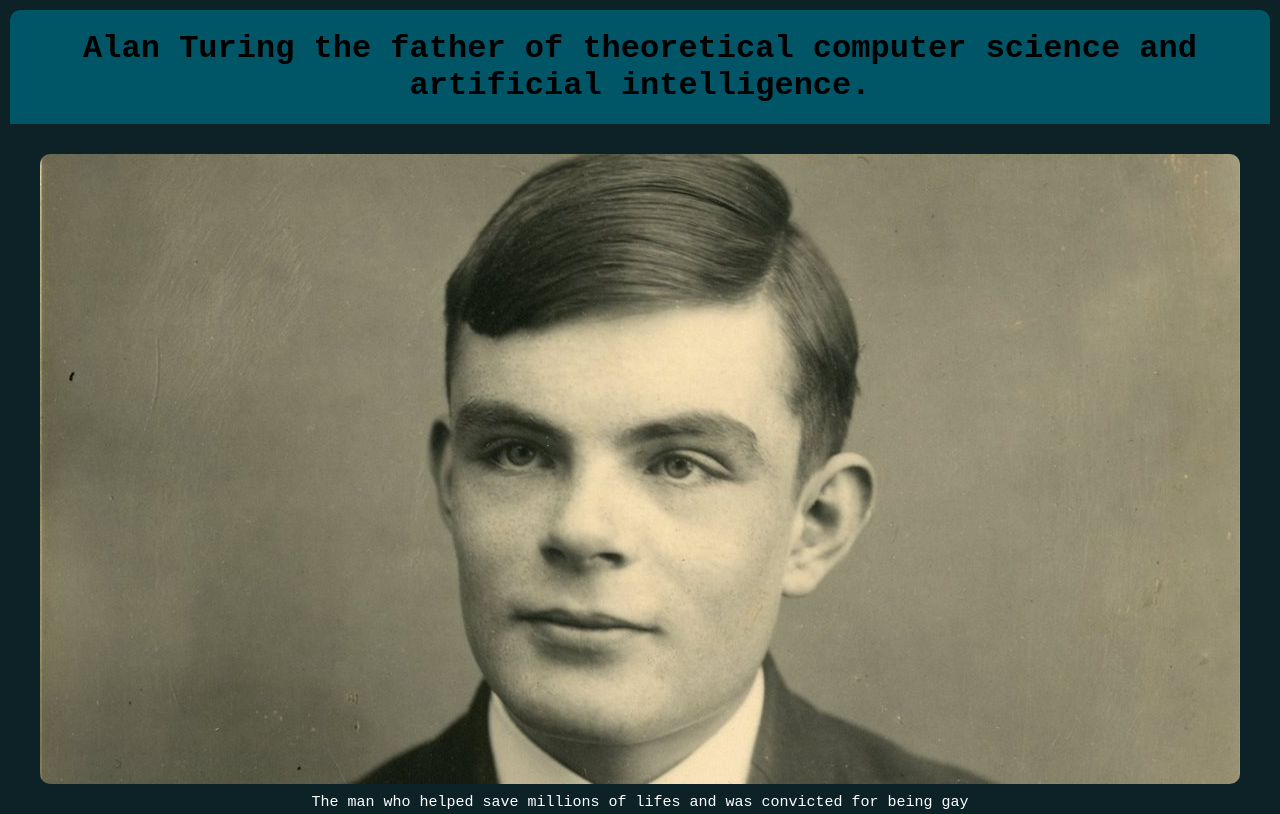
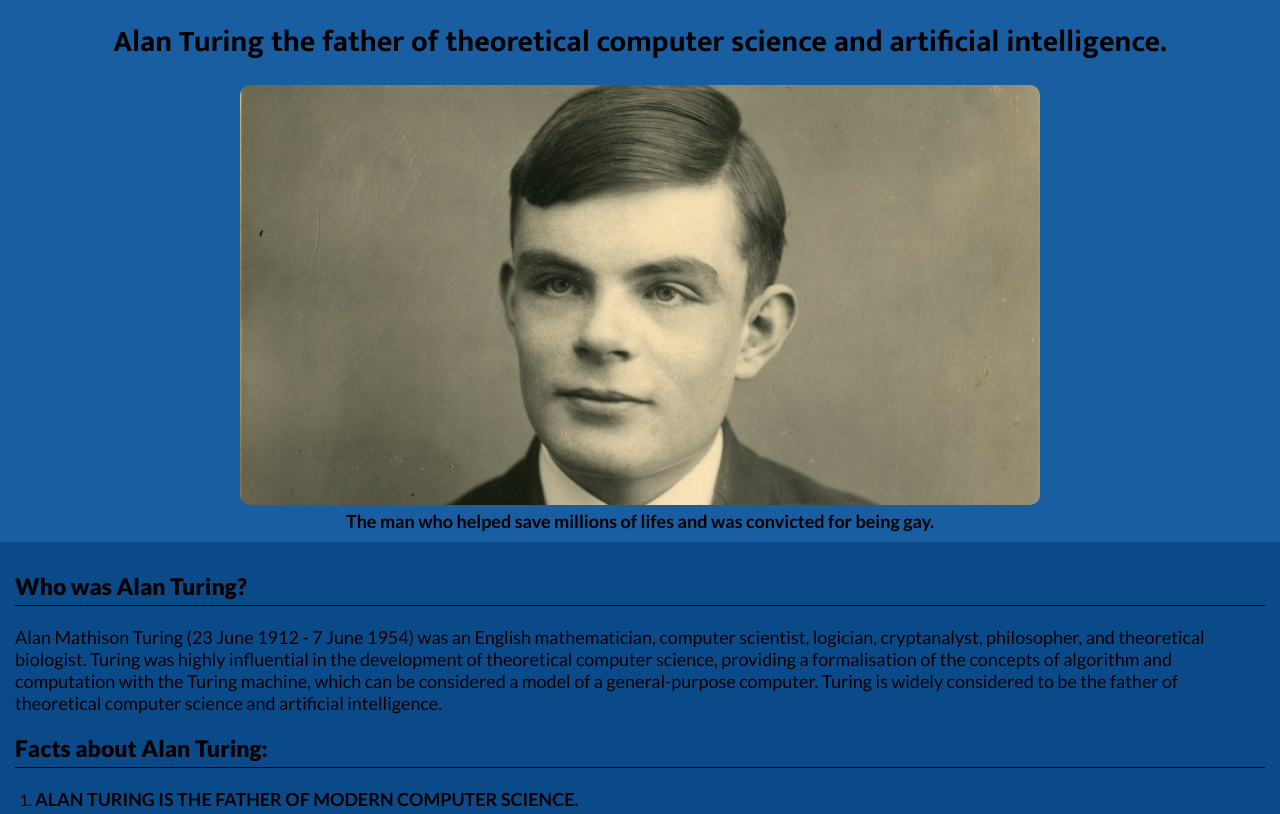
Before and after one commit to JuanRojoA/tribute-page-freecodecamp, a plain HTML site: page index.html in a window 1280 px wide. Shown: the top 814 px of the page. Drawn offline with Linux system fonts and the light colour scheme.

Commit message:
Reformatte HTML. Rewrote CSS

```diff
--- a/css/styles.css
+++ b/css/styles.css
@@ -1,89 +1,110 @@
-*{
-     box-sizing: border-box;
-     margin: 0;
-     padding: 0;
+:root {
+  --background-color: hsl(210, 72%, 37%);
+  --secondary-background-color: hsl(210, 85%, 29%);
+  --black-color: hsl(0, 0%, 0%);
+  --white-color: hsl(0, 0%, 100%);
+  --basic-padding: 1.5rem;
 }
 
-html{
-     font-size: 62.5%;
+* {
+  margin: 0;
+  padding: 0;
+  box-sizing: border-box;
 }
 
-body{
-     font-family: monospace;
-     font-size: 16px;
-     background-color: hsl(190, 50%, 10%);
+html {
+  font-size: 62.5%;
 }
 
-#main{
-     margin: 1rem;
-     background-color: hsl(190, 100%, 20%);
-     border-radius: 1rem;
+body {
+  background-color: var(--background-color);
+  color: var(--black-color);
+  font-size: 16px;
+  font-family: "Lato", sans-serif;
+  font-weight: 400;
 }
 
-#title{
-     padding: 2rem;
-     font-size: 3.2rem;
-     text-align: center;
+p,
+#img-caption {
+  font-size: 1.5rem;
 }
 
-#img-div{
-     padding: 3rem 0;
-     display: flex;
-     flex-direction: column;
-     justify-content: center;
-     align-items: center;
-     background-color: hsl(190, 50%, 10%);
+#title {
+  margin: 3rem 0;
+  padding: 0 var(--basic-padding);
+  font-size: 2.5rem;
+  font-family: "Mukta", sans-serif;
+  font-weight: 700;
+  line-height: 2.5rem;
+  text-align: center;
 }
 
-#image{
-     width: 100%;
-     height: auto;
-     max-width: 1200px;
-     border-radius: 1rem;
+#img-div {
+  width: 100%;
+  padding: 0 var(--basic-padding);
 }
 
-#img-caption{
-     margin-top: 1rem;
-     font-size: 1.5rem;
-     text-align: center;
-     color: hsl(0, 0%, 100%);
+#image {
+  display: block;
+  margin: 0 auto;
+  width: 100%;
+  height: auto;
+  max-width: 800px;
+  border-radius: 1rem;
 }
 
-#tribute-info{
-     padding: 0rem 1rem 3rem 3rem;
+#img-caption {
+  margin: 0.5rem 0;
+  font-weight: 700;
+  text-align: center;
 }
 
-.subtitle{
-     margin: 3rem 1rem;
-     font-size: 2.8rem;
+#tribute-info {
+  margin-top: 1rem;
+  padding: 1rem var(--basic-padding) 3rem var(--basic-padding);
+  background-color: var(--secondary-background-color);
 }
 
-.list-item{
-     margin: 2rem;
+.subtitle {
+  margin: 2rem 0;
+  padding-bottom: 0.5rem;
+  font-size: 2rem;
+  font-weight: 900;
+  border-bottom: 1px solid var(--black-color);
 }
 
-.fact{
-     font-weight: 600;
-     font-size: 2.2rem;
+.list {
+  padding-left: 2rem;
 }
 
-.text, .about-fact{
-     font-size: 1.8rem;
-     font-family: sans-serif;
+.list-item {
+  margin: 1.5rem 0;
 }
 
-#read-more{
-     font-weight: 700;
-     font-size: 1.8rem;
+.fact {
+  margin-bottom: 0.5rem;
+  font-weight: 700;
 }
 
-#tribute-link{
-     text-decoration: none;
-     color: hsl(0, 0%, 100%);
-     transition: ease 400ms;
+#tribute-link {
+  color: var(--primary-text-color);
+  transition: 0.4s;
 }
 
-#tribute-link:hover{
-     color: hsl(0, 100%, 0%);
-     text-decoration:underline;
+#tribute-link:hover {
+  color: var(--white-color);
+  text-decoration: none;
 }
+
+@media screen and (min-width: 700px) {
+  #title {
+    font-size: 3rem;
+  }
+  p,
+  #img-caption {
+    font-size: 1.8rem;
+  }
+  .subtitle {
+    font-size: 2.3rem;
+  }
+}
--- a/index.html
+++ b/index.html
@@ -1,12 +1,17 @@
 <!DOCTYPE html>
 <html lang="en">
+
 <head>
   <meta charset="UTF-8" />
-    <meta http-equiv="X-UA-Compatible" content="IE=edge" />
   <meta name="viewport" content="width=device-width, initial-scale=1.0" />
+  <link rel="preconnect" href="https://fonts.googleapis.com">
+  <link rel="preconnect" href="https://fonts.gstatic.com" crossorigin>
+  <link href="https://fonts.googleapis.com/css2?family=Mukta:wght@700&display=swap" rel="stylesheet">
+  <link href="https://fonts.googleapis.com/css2?family=Lato:wght@400;700;900&display=swap" rel="stylesheet">
   <link rel="stylesheet" href="./css/styles.css" />
   <title>Tribute Page - Alan Turing</title>
 </head>
+
 <body>
   <main id="main">
     <h1 id="title">
@@ -14,13 +19,9 @@
       intelligence.
     </h1>
     <figure id="img-div">
-        <img
-          src="./img/alanturing.jpg"
-          alt="Selfie of Alan Turing at age 16"
-          id="image"
-        />
+      <img src="./img/alanturing.jpg" alt="Selfie of Alan Turing at age 16" id="image" />
       <figcaption id="img-caption">
-          The man who helped save millions of lifes and was convicted for being gay
+        The man who helped save millions of lifes and was convicted for being gay.
       </figcaption>
     </figure>
     <section id="tribute-info">
@@ -61,23 +62,39 @@
             ALAN TURING PLAYED A KEY ROLE IN WINNING WORLD WAR II.
           </p>
           <p class="about-fact">
-               Turing began working at Bletchley Park, Britain’s secret headquarters for its codebreakers during World War II, in 1939. By one estimate, his work there may have cut the war short by up to two years. He’s credited with saving millions of lives.
+            Turing began working at Bletchley Park, Britain’s secret headquarters for its codebreakers during World War
+            II, in 1939. By one estimate, his work there may have cut the war short by up to two years. He’s credited
+            with saving millions of lives.
             <br>
-               Turing immediately got to work designing a codebreaking machine called the Bombe (an update of a previous Polish machine) with the help of his colleague Gordon Welchman. The Bombe shortened the steps required in decoding, and 200 of them were built for British use over the course of the war. They allowed codebreakers to decipher up to 4000 messages a day.
+            Turing immediately got to work designing a codebreaking machine called the Bombe (an update of a previous
+            Polish machine) with the help of his colleague Gordon Welchman. The Bombe shortened the steps required in
+            decoding, and 200 of them were built for British use over the course of the war. They allowed codebreakers
+            to decipher up to 4000 messages a day.
             <br>
-               His greatest achievement was cracking the Enigma, a mechanical device used by the German army to encode secure messages. It proved nearly impossible to decrypt without the correct cipher, which the German forces changed every day. Turing worked to decipher German naval communications at a point when German U-boats were sinking ships carrying vital supplies across the Atlantic between Allied nations. In 1941, Turing and his team managed to decode the German Enigma messages, helping to steer Allied ships away from the German submarine attacks. In 1942, he traveled to the U.S. to help the Americans with their own codebreaking work.
+            His greatest achievement was cracking the Enigma, a mechanical device used by the German army to encode
+            secure messages. It proved nearly impossible to decrypt without the correct cipher, which the German forces
+            changed every day. Turing worked to decipher German naval communications at a point when German U-boats were
+            sinking ships carrying vital supplies across the Atlantic between Allied nations. In 1941, Turing and his
+            team managed to decode the German Enigma messages, helping to steer Allied ships away from the German
+            submarine attacks. In 1942, he traveled to the U.S. to help the Americans with their own codebreaking work.
           </p>
         </li>
         <li class="list-item">
           <p class="fact">ALAN TURING HAD SOME ODD HABITS.</p>
           <p class="about-fact">
-               Like many geniuses, Turing was not without his eccentricities. He wore a gas mask while riding his bike to combat his allergies. Instead of fixing his bike’s faulty chain, he learned exactly when to dismount to secure it in place before it slipped off. He was known around Bletchley Park for chaining his tea mug to a radiator to prevent it from being taken by other staffers.
+            Like many geniuses, Turing was not without his eccentricities. He wore a gas mask while riding his bike to
+            combat his allergies. Instead of fixing his bike’s faulty chain, he learned exactly when to dismount to
+            secure it in place before it slipped off. He was known around Bletchley Park for chaining his tea mug to a
+            radiator to prevent it from being taken by other staffers.
           </p>
         </li>
         <li class="list-item">
           <p class="fact">ALAN TURING WAS PROSECUTED FOR BEING GAY.</p>
           <p class="about-fact">
-               In 1952, Turing was arrested after reporting a burglary in his home. In the course of the investigation, the police discovered Turing’s relationship with another man, Arnold Murray. Homosexual relationships were illegal in the UK at the time, and he was charged with “gross indecency.” He pled guilty on the advice of his lawyer, and opted to undergo chemical castration instead of serving time in jail.
+            In 1952, Turing was arrested after reporting a burglary in his home. In the course of the investigation, the
+            police discovered Turing’s relationship with another man, Arnold Murray. Homosexual relationships were
+            illegal in the UK at the time, and he was charged with “gross indecency.” He pled guilty on the advice of
+            his lawyer, and opted to undergo chemical castration instead of serving time in jail.
           </p>
         </li>
         <li class="list-item">
@@ -86,24 +103,27 @@
             CONVICTION.
           </p>
           <p class="about-fact">
-               In 2009, UK Prime Minister Gordon Brown issued a public apology to Turing on behalf of the British government. “Alan and the many thousands of other gay men who were convicted as he was convicted under homophobic laws were treated terribly,” Brown said. "This recognition of Alan's status as one of Britain's most famous victims of homophobia is another step towards equality and long overdue." Acknowledging Britain’s debt to Turing for his vital contributions to the war effort, he announced, “on behalf of the British government, and all those who live freely thanks to Alan's work I am very proud to say: we're sorry, you deserved so much better."
+            In 2009, UK Prime Minister Gordon Brown issued a public apology to Turing on behalf of the British
+            government. “Alan and the many thousands of other gay men who were convicted as he was convicted under
+            homophobic laws were treated terribly,” Brown said. "This recognition of Alan's status as one of Britain's
+            most famous victims of homophobia is another step towards equality and long overdue." Acknowledging
+            Britain’s debt to Turing for his vital contributions to the war effort, he announced, “on behalf of the
+            British government, and all those who live freely thanks to Alan's work I am very proud to say: we're sorry,
+            you deserved so much better."
             <br>
-               His conviction was not actually pardoned, though, until 2013, when he received a rare royal pardon from the Queen of England.
+            His conviction was not actually pardoned, though, until 2013, when he received a rare royal pardon from the
+            Queen of England.
           </p>
         </li>
       </ol>
       <p id="read-more">
         Read more about Alan Turing on
-          <a
-            href="https://en.wikipedia.org/wiki/Alan_Turing"
-            target="_blank"
-            rel="noopener noreferrer"
-            id="tribute-link"
-            >Wikipedia</a
-          >
+        <a href="https://en.wikipedia.org/wiki/Alan_Turing" target="_blank" rel="noopener noreferrer"
+          id="tribute-link">Wikipedia</a>
       </p>
     </section>
   </main>
   <script src="https://cdn.freecodecamp.org/testable-projects-fcc/v1/bundle.js"></script>
 </body>
+
 </html>
```
Lines whose indentation alone changed are shown as unchanged.
